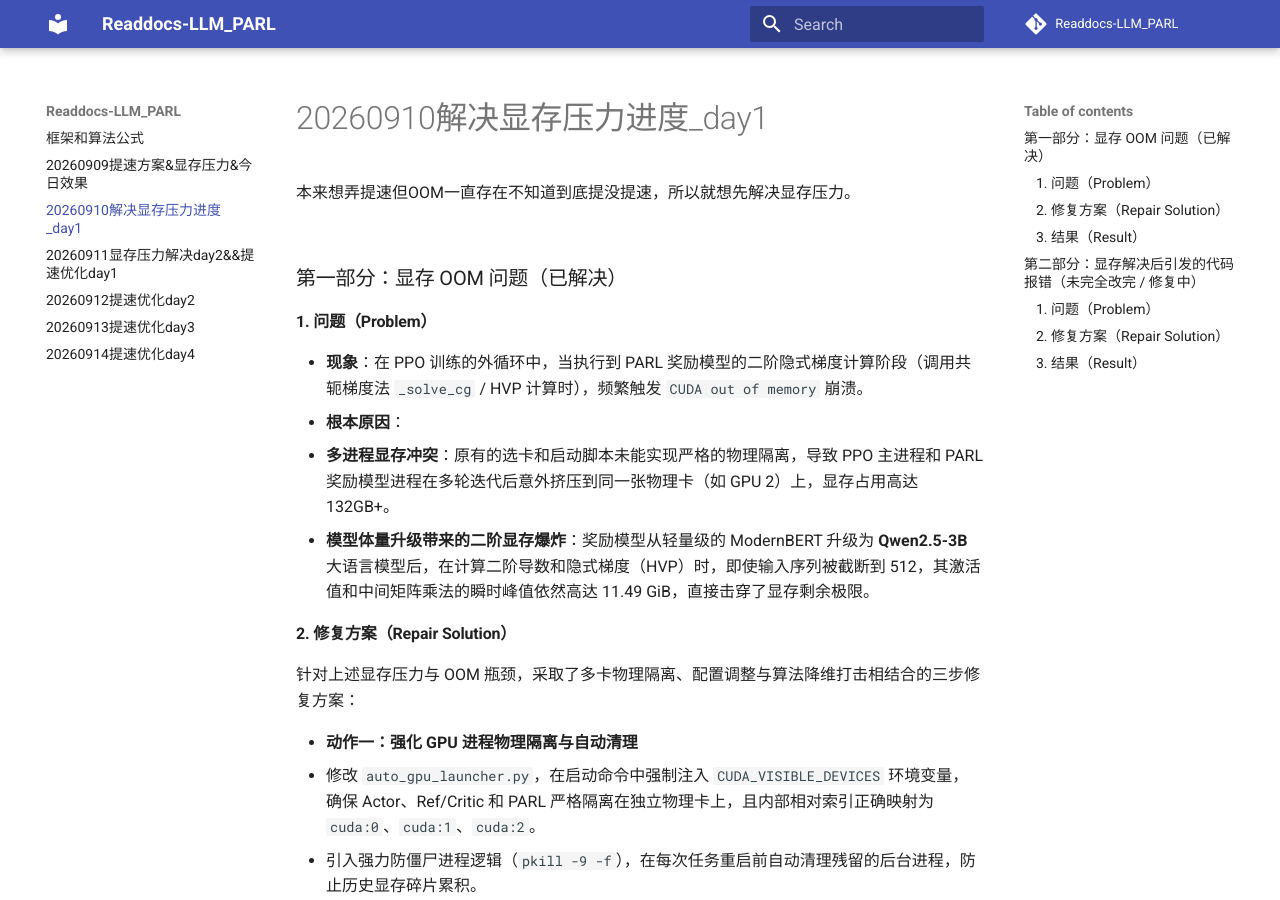
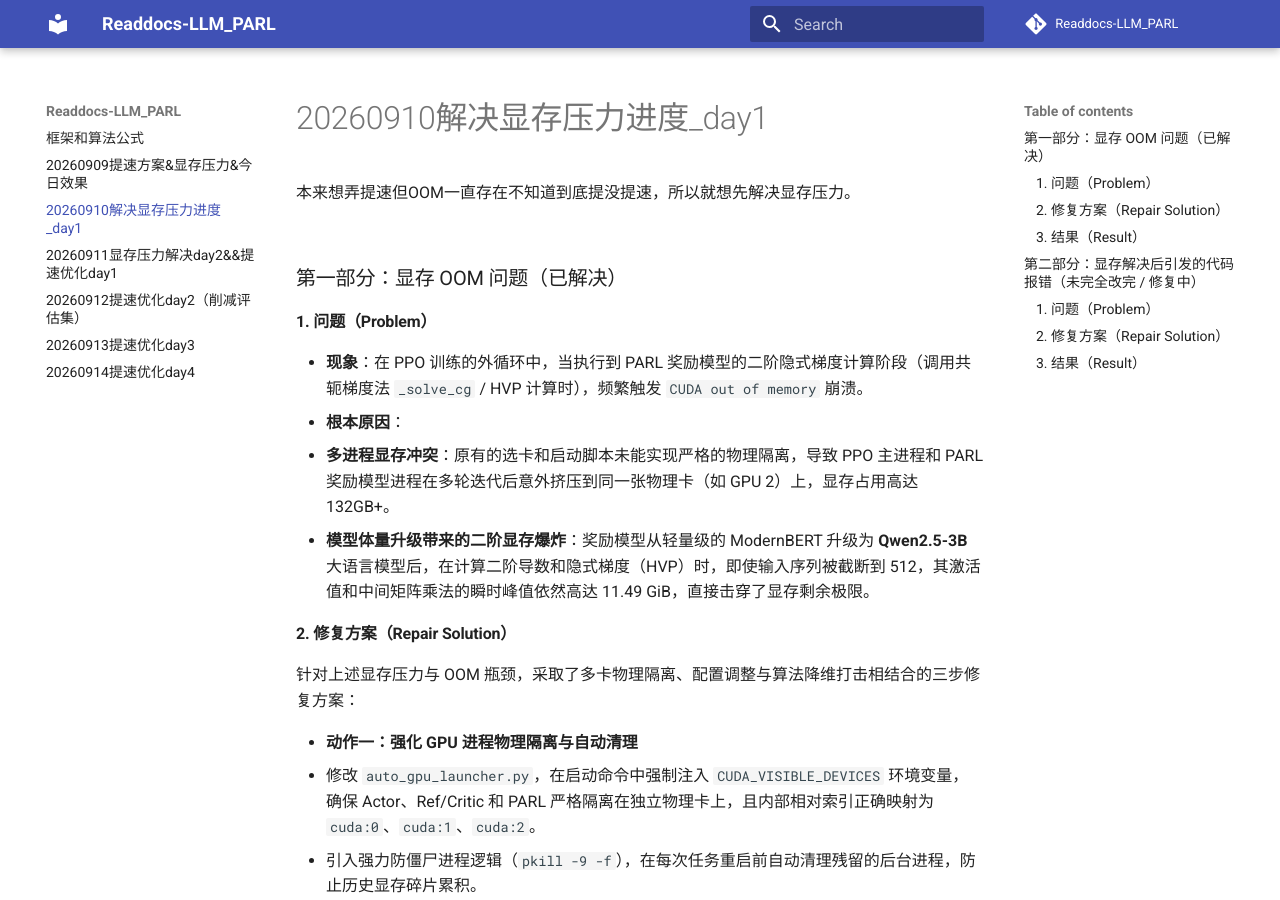
Before and after one commit to Luffy521-art/Readdocs-LLM_PARL, an MkDocs documentation site: the page built from docs/20260910解决显存压力进度_day1.md, in a window 1280 px wide and 900 px high. Built offline with MkDocs 1.6.1 and Material for MkDocs 9.7.7, drawn with Linux system fonts in a browser that asks for light colours; comment, search, counter and statistics services are not loaded.

Commit message:
Update mkdocs.yml

```diff
--- a/mkdocs.yml
+++ b/mkdocs.yml
@@ -12,7 +12,7 @@ nav:
   - 20260909提速方案&显存压力&今日效果: 20260909提速方案&显存压力&今日效果.md
   - 20260910解决显存压力进度_day1: 20260910解决显存压力进度_day1.md
   - 20260911显存压力解决day2&&提速优化day1: 20260911显存压力解决day2&&提速优化day1.md
-  - 20260912提速优化day2: 20260912提速优化day2.md
+  - 20260912提速优化day2（削减评估集）: 20260912提速优化day2.md
   - 20260913提速优化day3: 20260913提速优化day3.md
   - 20260914提速优化day4: 20260914提速优化day4.md
 
```
